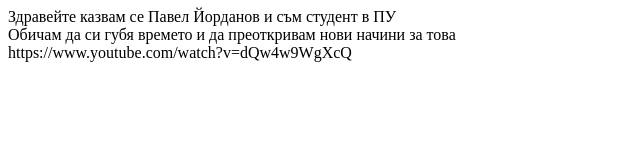
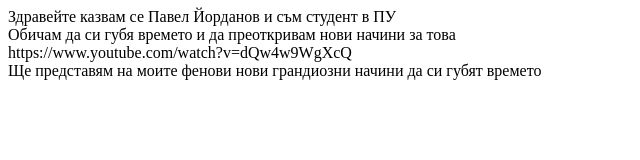
Before and after one commit to Pavelmj01/stu2001321041, a plain HTML site: page index.html in a window 1280 px wide. Shown: the whole page, without its empty margins (0-640 px from the left). Drawn offline with Linux system fonts and the light colour scheme.

Commit message:
Информация за канала

```diff
--- a/index.html
+++ b/index.html
@@ -16,5 +16,7 @@
 <!-- - линк към материал на любим content creator които ви е вдъхновил -->
 <div>https://www.youtube.com/watch?v=dQw4w9WgXcQ</div>
 
+<!-- - информация за вашият канал какво ще правите, как ще го правите и какво да очакват феновете -->
+<div>Ще представям на моите фенови нови грандиозни начини да си губят времето</div>
 </body>
 </html>
```
